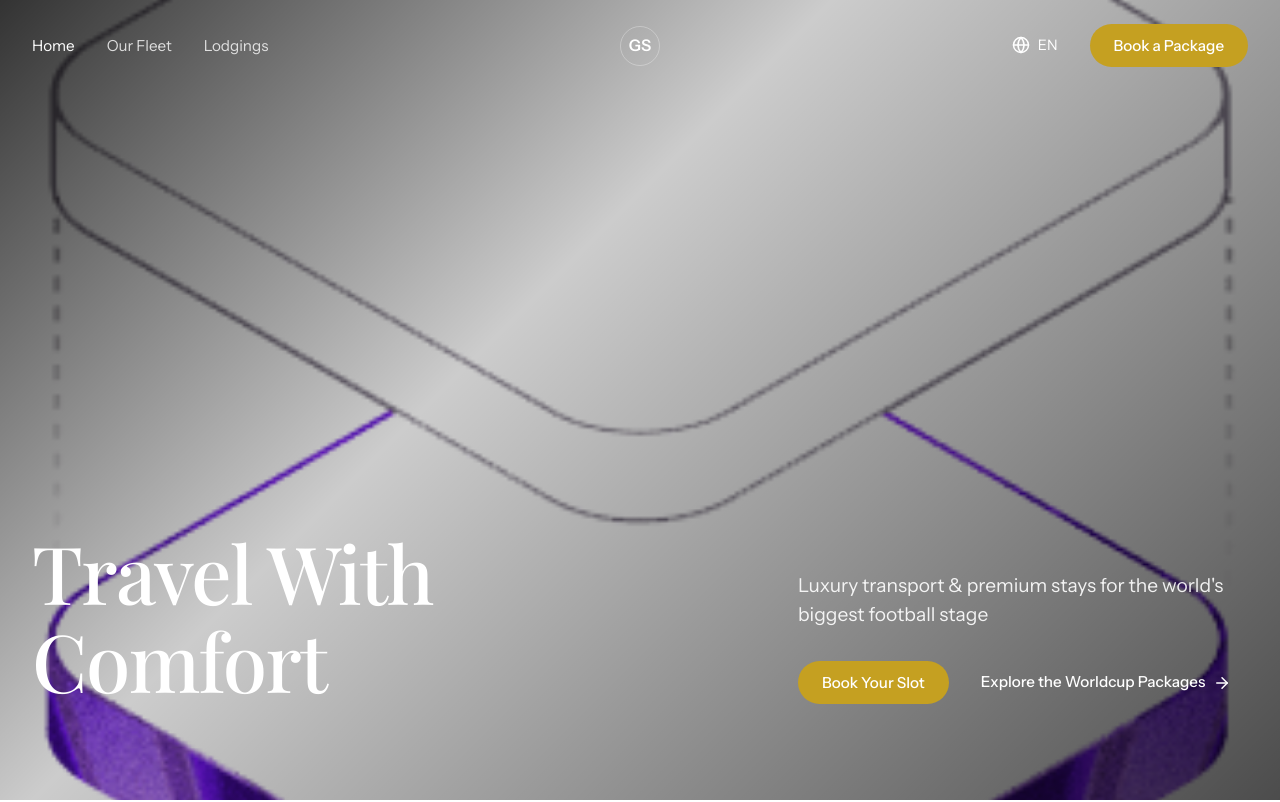
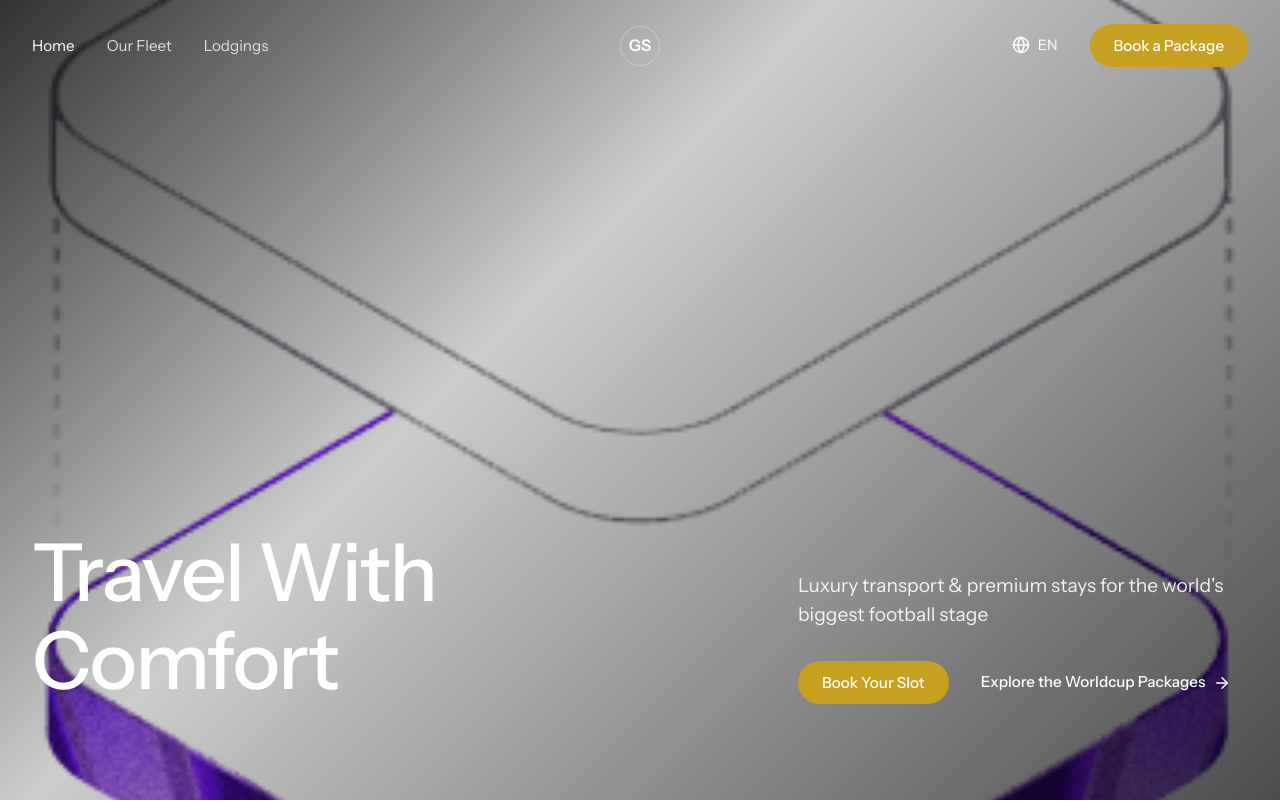
Before and after one commit to tommmywa/global-south-landing, a React (Vite) app: page / in a window 1280 px wide. Shown: the top 802 px of the page. Built offline with nearby package versions, Linux system fonts and the light colour scheme.

Commit message:
Use Instrument Sans for headings

```diff
--- a/index.html
+++ b/index.html
@@ -6,7 +6,7 @@
     <meta name="viewport" content="width=device-width, initial-scale=1.0" />
     <link rel="preconnect" href="https://fonts.googleapis.com">
     <link rel="preconnect" href="https://fonts.gstatic.com" crossorigin>
-    <link href="https://fonts.googleapis.com/css2?family=Instrument+Sans:wght@400;500;600;700&family=Playfair+Display:wght@400;500;600;700&display=swap" rel="stylesheet">
+    <link href="https://fonts.googleapis.com/css2?family=Instrument+Sans:wght@400;500;600;700&display=swap" rel="stylesheet">
     <title>Global South Limo</title>
   </head>
   <body>
--- a/src/index.css
+++ b/src/index.css
@@ -12,7 +12,7 @@
   --color-primary-hover: #b8972e;
 
   --font-family: 'Instrument Sans', sans-serif;
-  --font-heading: 'Playfair Display', serif;
+  --font-heading: 'Instrument Sans', sans-serif;
   --border-radius: 8px;
   --transition: all 0.3s ease;
 }
```
